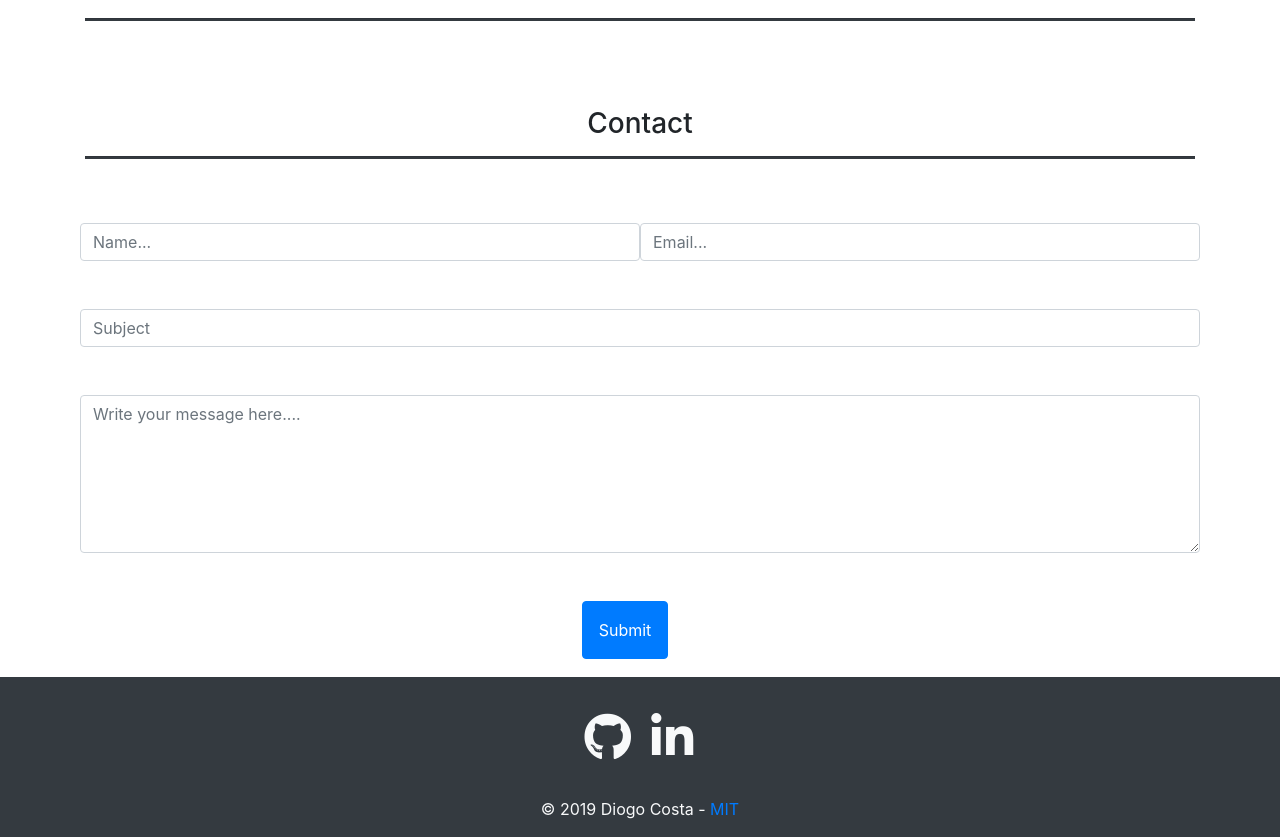
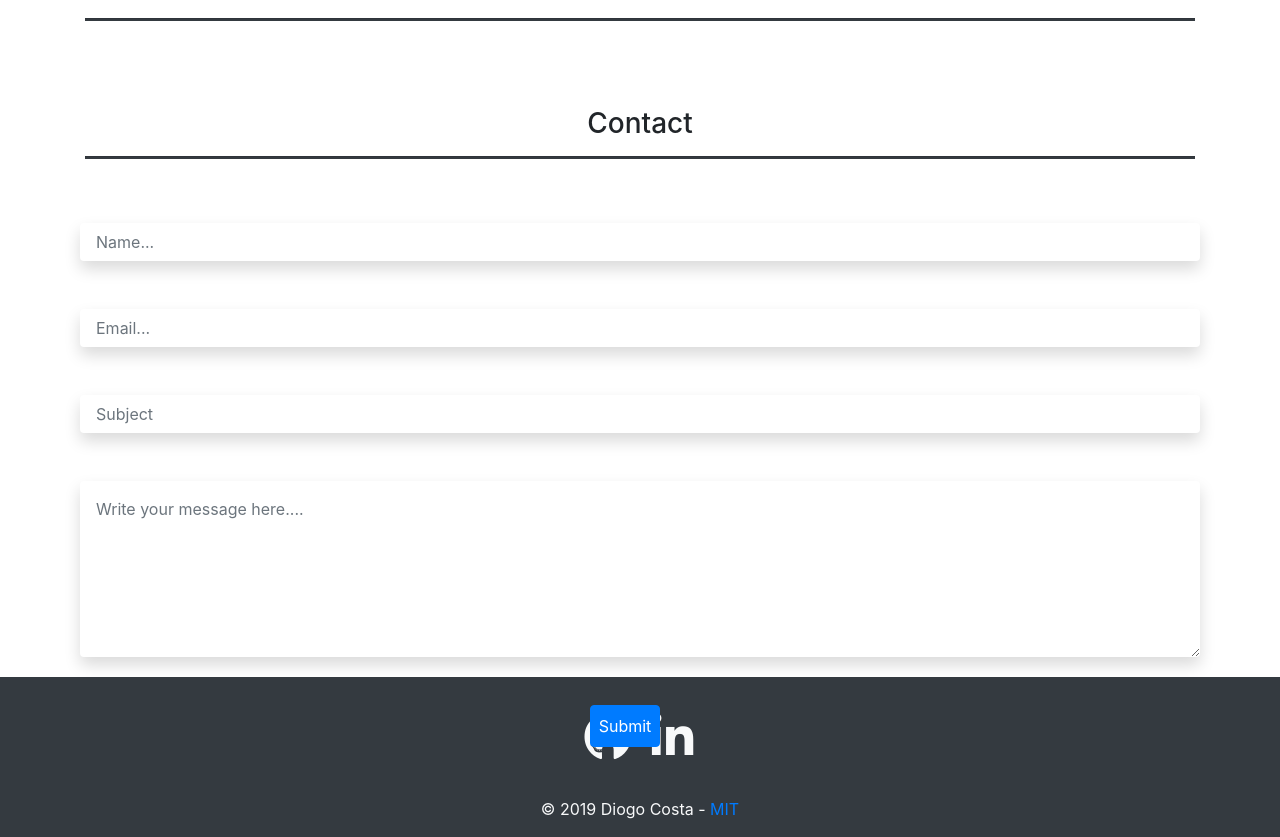
Before and after one commit to diogofalken/portfolio, a CodeIgniter app: page /portfolio/ in a window 1280 px wide. Shown: the part 1702-2539 px from the top of the page. Run offline with CodeIgniter, Linux system fonts and the light colour scheme; data that the repository does not hold is empty; some libraries are stand-ins or nearby versions.

Commit message:
Making contact form look way better

```diff
--- a/application/views/pages/home.php
+++ b/application/views/pages/home.php
@@ -159,38 +159,42 @@
             <div class="col-12 my-5">
                 <?php echo form_open("Contact/contactMe", "class=\"form-row\" onsubmit=\"return validation(this);\""); ?>
                 <!--Grid column-->
-                <div class="col-md-6 mb-5">
+                <div class="col-md-12 mb-5">
                     <div class="form-row mb-0">
-                        <input type="text" id="name" name="name" class="form-control" placeholder="Name...">
+                        <input type="text" id="name" name="name" class="form-control shadow p-3 bg-white rounded"
+                            placeholder="Name...">
                         <div class="form-text"></div>
                     </div>
                 </div>
                 <!--Grid column-->
                 <!--Grid column-->
-                <div class="col-md-6 mb-5">
+                <div class="col-md-12 mb-5">
                     <div class="form-row mb-0">
-                        <input type="email" id="email" name="email" class="form-control" placeholder="Email...">
+                        <input type="email" id="email" name="email" class="form-control shadow p-3 bg-white rounded"
+                            placeholder="Email...">
                         <div class="form-text"></div>
                     </div>
                 </div>
                 <!--Grid column-->
                 <div class="col-md-12 mb-5">
                     <div class="form-row mb-0">
-                        <input type="text" id="subject" name="subject" class="form-control" placeholder="Subject">
+                        <input type="text" id="subject" name="subject" class="form-control shadow p-3 bg-white rounded"
+                            placeholder="Subject">
                         <div class="form-text"></div>
                     </div>
                 </div>
                 <!--Grid column-->
                 <div class="col-md-12 mb-5">
-                    <div class="form-row">
-                        <textarea type="text" id="message" name="message" rows="6" class="form-control md-textarea"
+                    <div class="form-row ">
+                        <textarea type="text" id="message" name="message" rows="6"
+                            class="form-control shadow p-3 bg-white rounded"
                             placeholder="Write your message here...."></textarea>
                         <div class="form-text"></div>
                     </div>
                 </div>
                 <div class="row w-100">
                     <div class="col-12 p-0 text-center">
-                        <button type="submit" class="btn btn-primary p-3">Submit</button>
+                        <button type="submit" class="btn btn-primary p-2">Submit</button>
                     </div>
                 </div>
                 </form>
--- a/assets/css/home.css
+++ b/assets/css/home.css
@@ -277,6 +277,14 @@
 		brightness(95%) contrast(80%);
 }
 
+/* Contact */
+.form-control {
+	border: 0;
+}
+.input_animation {
+	height: 50px;
+	transition: 0.25s height;
+}
 /* Media Queries */
 @media (min-width: 374px) and (max-width: 767px) {
 	#section_about,
--- a/assets/js/home.js
+++ b/assets/js/home.js
@@ -216,3 +216,9 @@ const validation = form => {
 	}
 	return returnValue;
 };
+
+document.querySelectorAll(".form-control").forEach(input => {
+	input.addEventListener("click", () => {
+		input.classList.add("input_animation");
+	});
+});
```
